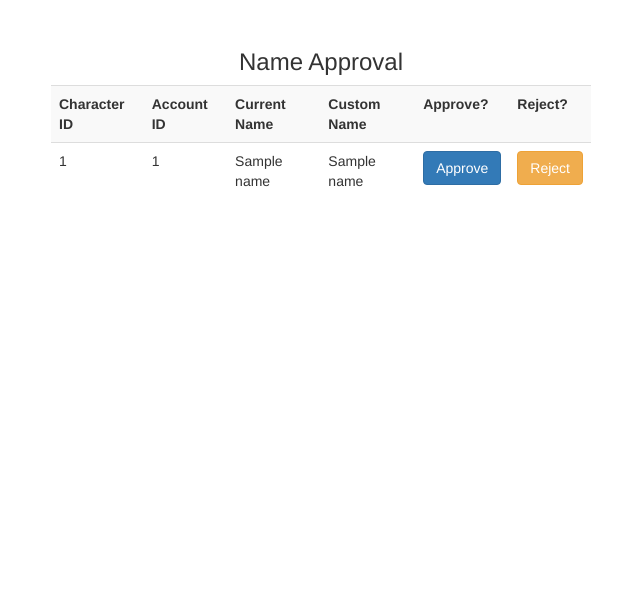
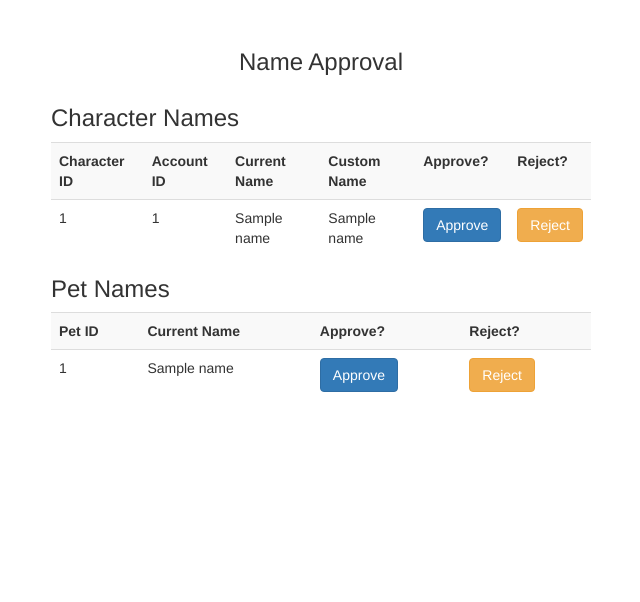
Before and after one commit to DarkflameUniverse/AccountManager, a Flask app: template templates/private/approve_names.html in a window 1280 px wide. Shown: the part 198-800 px from the top of the page, without its empty margins (319-959 px from the left). Run offline with Flask 2, Linux system fonts and the light colour scheme; the visitor is signed in with stand-in values (Sample User, id 1); the template is opened without the code that fills it: most values are stand-ins (such as "Sample title", 1, 10 or a date in 2020); some libraries are stand-ins or nearby versions.

Commit message:
Pet name management, slight reorg, error handling

```diff
--- a/app.py
+++ b/app.py
@@ -521,6 +521,7 @@ def dashboard():
 @login_required
 def approve_names():
     message = ''
+    error = ''
     connection = db.engine
     if current_user.gm_level != 9:
         abort(403)
@@ -528,22 +529,57 @@ def approve_names():
 
     if request.method == 'POST':
 
-        char_id = request.form['char_id']
         pending_name = request.form['pending_name']
         approved = int(request.form['approved'])
 
-        if approved > 0:
-            query = "UPDATE charinfo SET name = %s, pending_name = '' WHERE id = %s"
-            connection.execute(query, (pending_name, char_id))
-            message = 'Name approved'
+        # Character name approvals
+        if "char_id" in request.form and "pet_id" not in request.form:
+            char_id = request.form['char_id']
+            if approved > 0:
+                query = "UPDATE charinfo SET name = %s, pending_name = '' WHERE id = %s"
+                try:
+                    connection.execute(query, (pending_name, char_id))
+                except BaseException as error:
+                    error = "Error running query. Message: {}".format(error)
+                else:
+                    message = 'Character name {} approved'.format(pending_name)
+            else:
+                query = "UPDATE charinfo SET needs_rename = true WHERE id = %s"
+                try:
+                    connection.execute(query, (char_id))
+                except BaseException as error:
+                    error = "Error running query. Message: {}".format(error)
+                else:
+                    message = 'Character {} marked for rename'.format(pending_name)
+        # Pet name approvals
+        elif "pet_id" in request.form and "char_id" not in request.form:
+            pet_id = request.form['pet_id']
+            print(pet_id)
+            print(approved)
+            if approved > 0:
+                query = "UPDATE pet_names SET approved = 2 WHERE id = %s"
+                try:
+                    connection.execute(query, (pet_id))
+                except BaseException as error:
+                    error = "Error running query. Message: {}".format(error)
+                else:
+                    message = 'Pet name {} approved'.format(pending_name)
+            else:
+                query = "UPDATE pet_names SET approved = 0 WHERE id = %s"
+                try:
+                    connection.execute(query, (pet_id))
+                except BaseException as error:
+                    error = "Error running query. Message: {}".format(error)
+                else:
+                    message = 'Pet name {} marked for rename'.format(pending_name)
         else:
-            query = "UPDATE charinfo SET needs_rename = true WHERE id = %s"
-            connection.execute(query, (char_id))
-            message = 'Name marked for rename'
+            error = 'Internal error: Both pet ID and character ID provided'
 
     query = "SELECT id, account_id, name, pending_name FROM charinfo WHERE pending_name <> '' AND needs_rename = false"
     result = connection.execute(query).all()
-    return render_template('private/approve_names.html', message=message, names=result, current_user=current_user, resources=resources)
+    query = "SELECT id, pet_name FROM pet_names WHERE approved = 1"
+    pet_result = connection.execute(query).all()
+    return render_template('private/approve_names.html', message=message, error=error, names=result, pet_names=pet_result, current_user=current_user, resources=resources)
 
 """
 App configuration
--- /dev/null
+++ b/templates/private/admin_base.html
@@ -0,0 +1,18 @@
+{% extends "bootstrap/base.html" %}
+
+{% block navbar %}
+<nav class="navbar navbar-default">
+  <div class="container-fluid">
+    <div class="navbar-header">
+      <a class="navbar-brand" href="{{ url_for('dashboard') }}">Dashboard</a>
+    </div>
+    <ul class="nav navbar-nav">
+        <a class="navbar-brand" href="{{ url_for('approve_names') }}">Name Approval</a>
+    </ul>
+    <ul class="nav navbar-nav" style="float: right">
+      <li class="active"><a href="#">Welcome {{ current_user.username }}!</a></li>
+      <li><a href="{{ url_for('logout') }}">Logout</a></li>
+    </ul>
+  </div>
+</nav>
+{% endblock navbar %}}
--- a/templates/private/approve_names.html
+++ b/templates/private/approve_names.html
@@ -1,21 +1,5 @@
-{% extends "bootstrap/base.html" %}
+{% extends "private/admin_base.html" %}
 {% block title %}Name Approval{% endblock %}
-
-{% block navbar %}
-<nav class="navbar navbar-default">
-  <div class="container-fluid">
-    <div class="navbar-header">
-      <a class="navbar-brand" href="{{ url_for('dashboard') }}">Dashboard</a>
-    </div>
-    <ul class="nav navbar-nav">
-    </ul>
-    <ul class="nav navbar-nav" style="float: right">
-      <li class="active"><a href="#">Welcome {{ current_user.username }}!</a></li>
-      <li><a href="{{ url_for('logout') }}">Logout</a></li>
-    </ul>
-  </div>
-</nav>
-{% endblock navbar %}}
 
 {% block content %}
 {# LOGO #}
@@ -58,8 +42,8 @@
         </div>
     {% endif %}
 
-    {# If the keys value is set, create a list for each key in keys #}
     {% if names %}
+    <h3>Character Names</h3>
     <table class="table table-striped">
         <tr>
             <th>Character ID</th>
@@ -81,6 +65,25 @@
         {% endfor %}
     </table>
     {% endif %}
+    {% if pet_names %}
+    <h3>Pet Names</h3>
+    <table class="table table-striped">
+        <tr>
+            <th>Pet ID</th>
+            <th>Current Name</th>
+            <th>Approve?</th>
+            <th>Reject?</th>
+        </tr>
+        {% for name in pet_names %}
+        <tr>
+            <td>{{ name.id }}</td>
+            <td>{{ name.pet_name }}</td>
+            <td><button class="btn btn-primary approvalPetButton" data-id="{{ name.id }}" data-pending_name="{{ name.pet_name }}">Approve</button></td>
+            <td><button class="btn btn-warning rejectPetButton" data-id="{{ name.id }}" data-pending_name="{{ name.pet_name }}">Reject</button></td>
+        </tr>
+        {% endfor %}
+    </table>
+    {% endif %}
     </div>
     <div class="col-lg-3">
     </div>
@@ -92,24 +95,40 @@
 <script src="https://ajax.googleapis.com/ajax/libs/jquery/3.5.1/jquery.min.js"></script>
 <script>
 
-const approvalButtons = document.querySelectorAll('.approvalButton');
-
-for (const button of approvalButtons) {
+for (const button of document.querySelectorAll('.approvalButton')) {
     button.addEventListener('click', (event) => {
         $("body").load("{{ url_for('approve_names') }}", {
-            char_id: parseInt(event.target.dataset.id),
+            char_id: event.target.dataset.id,
             pending_name: event.target.dataset.pending_name,
             approved: 1,
         });
     });
 }
 
-const rejectButtons = document.querySelectorAll('.rejectButton');
-
-for (const button of rejectButtons) {
+for (const button of document.querySelectorAll('.rejectButton')) {
     button.addEventListener('click', (event) => {
         $("body").load("{{ url_for('approve_names') }}", {
-            char_id: parseInt(event.target.dataset.id),
+            char_id: event.target.dataset.id,
+            pending_name: event.target.dataset.pending_name,
+            approved: 0,
+        });
+    });
+}
+
+for (const button of document.querySelectorAll('.approvalPetButton')) {
+    button.addEventListener('click', (event) => {
+        $("body").load("{{ url_for('approve_names') }}", {
+            pet_id: event.target.dataset.id,
+            pending_name: event.target.dataset.pending_name,
+            approved: 1,
+        });
+    });
+}
+
+for (const button of document.querySelectorAll('.rejectPetButton')) {
+    button.addEventListener('click', (event) => {
+        $("body").load("{{ url_for('approve_names') }}", {
+            pet_id: event.target.dataset.id,
             pending_name: event.target.dataset.pending_name,
             approved: 0,
         });
```
Also changed, not shown: templates/private/dashboard.html (+1 -17 lines).
